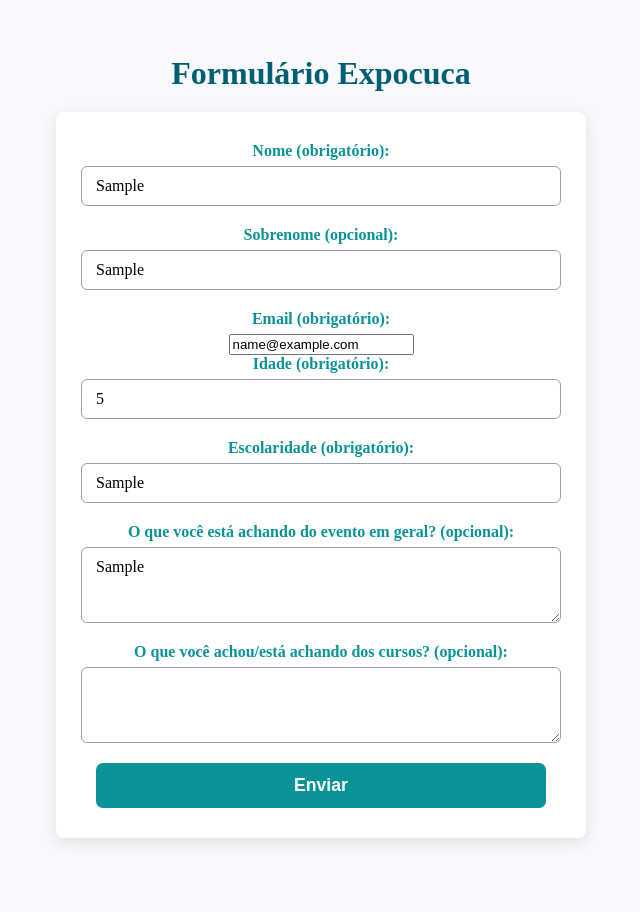
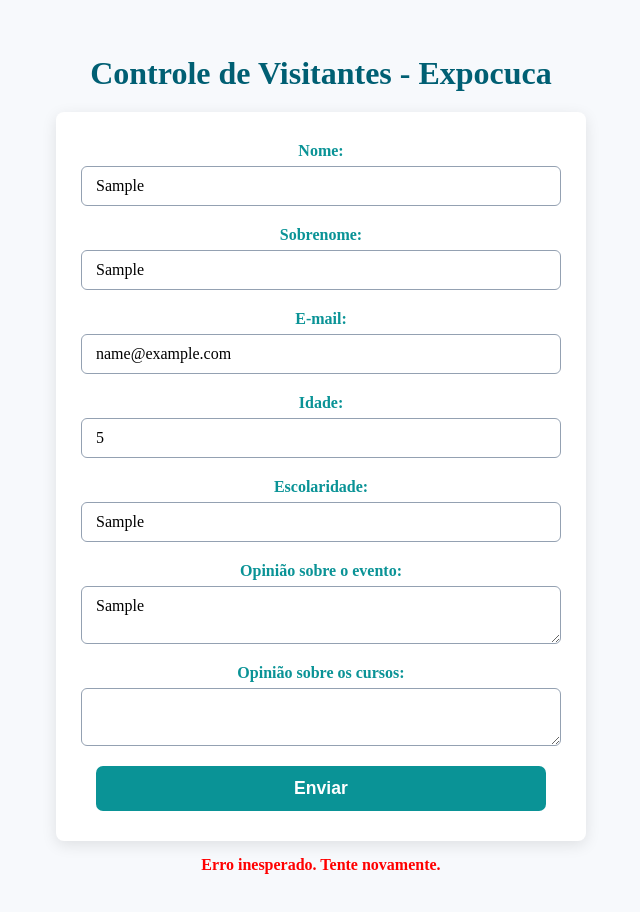
Before and after one commit to Fegalaxy/form-expocuca, a website: page index.html in a window 1280 px wide. Both pictures are taken after typing "Sample", "Sample", "name@example.com", "5", "Sample", "Sample" into the empty fields and a click on the button "Enviar". Shown: the whole page, without its empty margins (319-959 px from the left). Before the commit the page ends 866 px from the top, so only its background shows below. Drawn offline with Linux system fonts and the light colour scheme; no server answers.

Commit message:
atualiza formulário com email e integração supabase

```diff
--- a/css-index.css
+++ b/css-index.css
@@ -43,6 +43,7 @@ body {
 /* Campos ocupam 100% da largura do form */
 input[type="text"],
 input[type="number"],
+input[type="email"],
 textarea {
   width: 100%;
   padding: 10px 14px;
@@ -73,6 +74,21 @@ body {
   background-color: #005f73;
 }
 
+/* Mensagem de feedback */
+#mensagem {
+  margin-top: 15px;
+  font-weight: bold;
+  text-align: center;
+}
+
+#mensagem.sucesso {
+  color: green;
+}
+
+#mensagem.erro {
+  color: red;
+}
+
 /* Responsivo */
 @media (max-width: 480px) {
   form {
--- a/index.html
+++ b/index.html
@@ -2,69 +2,41 @@
 <html lang="pt-BR">
 <head>
   <meta charset="UTF-8">
+  <meta name="viewport" content="width=device-width, initial-scale=1.0">
   <title>Formulário Expocuca</title>
   <link rel="stylesheet" href="css-index.css">
 </head>
 <body>
+  <h2>Controle de Visitantes - Expocuca</h2>
 
-  <h2>Formulário Expocuca</h2>
-
-  <form id="formulario">
-
-    <label for="nome">Nome (obrigatório):</label>
+  <form id="visitForm">
+    <label for="nome">Nome:</label>
     <input type="text" id="nome" name="nome" required>
 
-    <label for="sobrenome">Sobrenome (opcional):</label>
+    <label for="sobrenome">Sobrenome:</label>
     <input type="text" id="sobrenome" name="sobrenome">
 
-    <label for="email">Email (obrigatório):</label>
+    <label for="email">E-mail:</label>
     <input type="email" id="email" name="email" required>
 
-    <label for="idade">Idade (obrigatório):</label>
+    <label for="idade">Idade:</label>
     <input type="number" id="idade" name="idade" required>
 
-    <label for="escolaridade">Escolaridade (obrigatório):</label>
-    <input type="text" id="escolaridade" name="escolaridade" required>
+    <label for="escolaridade">Escolaridade:</label>
+    <input type="text" id="escolaridade" name="escolaridade">
 
-    <label for="opiniao_evento">O que você está achando do evento em geral? (opcional):</label>
-    <textarea id="opiniao_evento" name="opiniao_evento" rows="3"></textarea>
+    <label for="opiniao_evento">Opinião sobre o evento:</label>
+    <textarea id="opiniao_evento" name="opiniao_evento"></textarea>
 
-    <label for="opiniao_cursos">O que você achou/está achando dos cursos? (opcional):</label>
-    <textarea id="opiniao_cursos" name="opiniao_cursos" rows="3"></textarea>
+    <label for="opiniao_cursos">Opinião sobre os cursos:</label>
+    <textarea id="opiniao_cursos" name="opiniao_cursos"></textarea>
 
     <button type="submit">Enviar</button>
   </form>
 
-  <script>
-    const form = document.getElementById('formulario')
+  <!-- Espaço para feedback -->
+  <p id="mensagem"></p>
 
-    form.addEventListener('submit', async (e) => {
-      e.preventDefault()
-
-      const formData = new FormData(form)
-      const data = Object.fromEntries(formData.entries())
-
-      try {
-        const response = await fetch('/.netlify/functions/receber-form', {
-          method: 'POST',
-          headers: { 'Content-Type': 'application/json' },
-          body: JSON.stringify(data)
-        })
-
-        if (!response.ok) {
-          throw new Error('Erro ao enviar formulário')
-        }
-
-        const result = await response.json()
-        alert(result.message)
-
-        window.location.href = 'https://controle-de-visitantes-expocuca.netlify.app/obrigado.html'
-      } catch (error) {
-        alert('Erro ao enviar o formulário. Tente novamente.')
-        console.error(error)
-      }
-    })
-  </script>
-
+  <script src="script.js"></script>
 </body>
 </html>
--- /dev/null
+++ b/script.js
@@ -0,0 +1,39 @@
+// script.js
+document.getElementById("visitForm").addEventListener("submit", async (e) => {
+  e.preventDefault();
+
+  const formData = {
+    nome: document.getElementById("nome").value,
+    sobrenome: document.getElementById("sobrenome").value,
+    email: document.getElementById("email").value,
+    idade: document.getElementById("idade").value,
+    escolaridade: document.getElementById("escolaridade").value,
+    opiniao_evento: document.getElementById("opiniao_evento").value,
+    opiniao_cursos: document.getElementById("opiniao_cursos").value
+  };
+
+  try {
+    const response = await fetch("/.netlify/functions/receber-form", {
+      method: "POST",
+      headers: { "Content-Type": "application/json" },
+      body: JSON.stringify(formData)
+    });
+
+    const result = await response.json();
+    const msgEl = document.getElementById("mensagem");
+
+    if (response.ok) {
+      msgEl.className = "sucesso";
+      msgEl.textContent = result.message;
+      document.getElementById("visitForm").reset();
+    } else {
+      msgEl.className = "erro";
+      msgEl.textContent = result.message || "Erro ao enviar formulário.";
+    }
+  } catch (err) {
+    console.error("⚠️ Erro inesperado:", err);
+    const msgEl = document.getElementById("mensagem");
+    msgEl.className = "erro";
+    msgEl.textContent = "Erro inesperado. Tente novamente.";
+  }
+});
```
Also changed, not shown: netlify/functions/receber-form.js (+14 -7 lines). Lines whose indentation alone changed are shown as unchanged.
